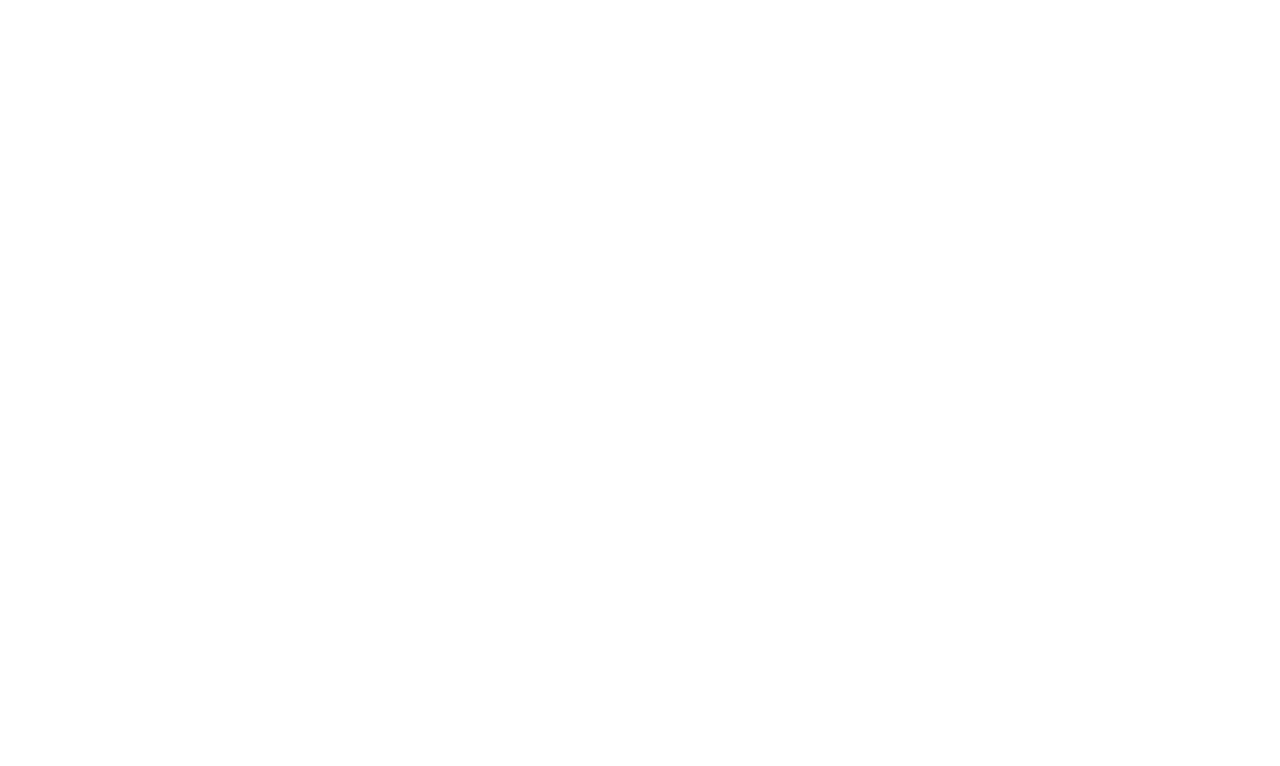
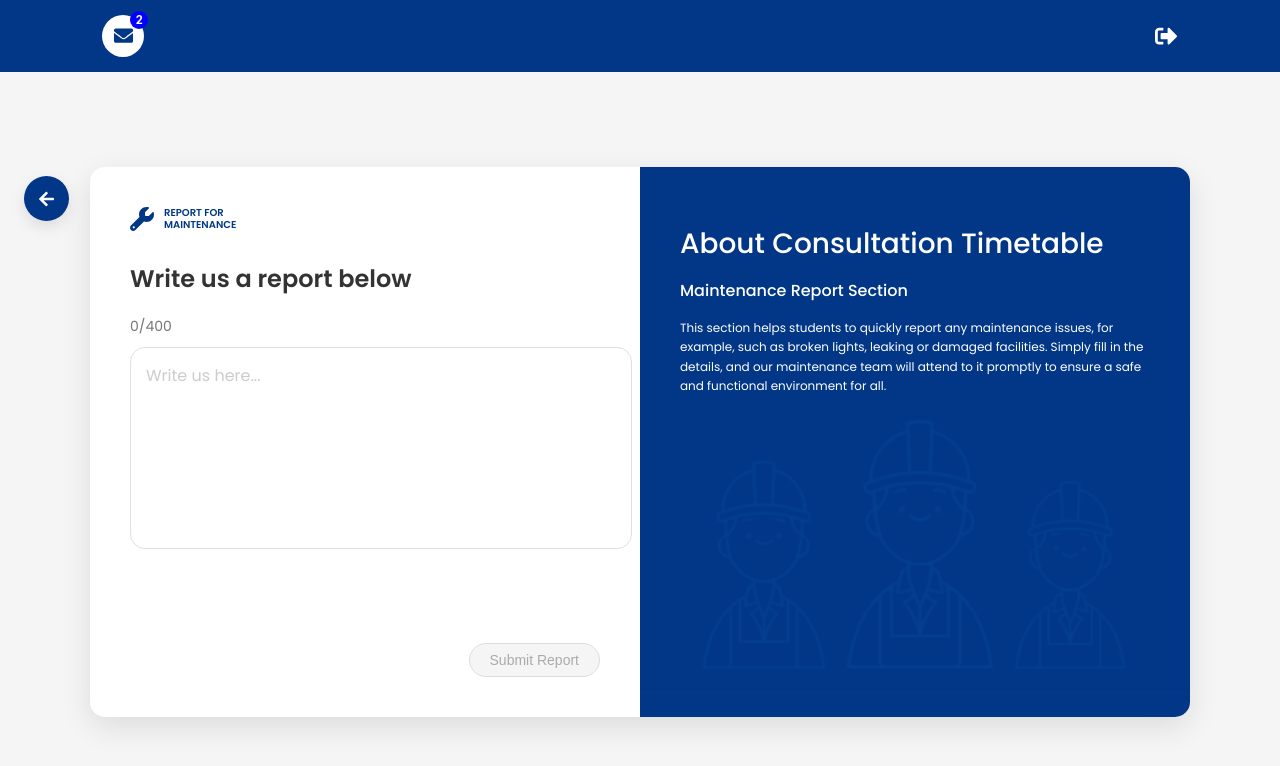
Before and after one commit to KISMETtakk/sfg-assignment-1, a React (Create React App) app: page /maintain-lecture in a window 1280 px wide. Before the commit this address had no page. Shown: the top 766 px of the page. Built offline with nearby package versions, Linux system fonts and the light colour scheme.

Commit message:
Lecture maintance done

```diff
--- a/src/App.js
+++ b/src/App.js
@@ -13,6 +13,7 @@
 import ConsultWithLecture from "./components/student-login/ConsultWithLecture";
 import ViewTimetable from "./components/student-login/ViewTimetable";
 import MaintainStudent from "./components/student-login/MaintainStudent";
+import MaintainLecture from "./components/lecture-login/MaintainLecture";
 import "./App.css";
 
 function Home() {
@@ -44,6 +45,7 @@
           <Route path = "/consult-with-lecture" element={<ConsultWithLecture/>}/>
           <Route path = "/view-timetable" element={<ViewTimetable/>}/>
           <Route path = "/maintain-student" element={<MaintainStudent/>}/>
+          <Route path = "/maintain-lecture" element={<MaintainLecture/>}/>
         </Routes>
       </AnimatePresence>
     </Router>
--- a/src/components/lecture-login/LectureLogged.css
+++ b/src/components/lecture-login/LectureLogged.css
@@ -62,7 +62,7 @@
 }
 
 .lecture-flip-card-front {
-  background: #191769;
+  background: #013786;
   color: white;
 }
 
--- a/src/components/lecture-login/LectureLogged.js
+++ b/src/components/lecture-login/LectureLogged.js
@@ -32,7 +32,7 @@
             </div>
           </Link>
 
-          <Link to="/view-timetable" className="lecture-flip-card-link">
+          <Link to="/maintain-lecture" className="lecture-flip-card-link">
             <div className={`lecture-flip-card ${pageReady ? 'lecture-fade-slide-up lecture-delay-2' : ''}`}>
               <div className="lecture-flip-card-inner">
                 <div className="lecture-flip-card-front">
--- a/src/components/lecture-login/LectureNavigationBar.css
+++ b/src/components/lecture-login/LectureNavigationBar.css
@@ -3,7 +3,7 @@
     align-items: center;
     justify-content: space-between;
     padding: 0.75rem 2rem;
-    background: #191769;
+    background: #013786;
     color: white;
     position: relative;
     z-index: 1000;
@@ -48,7 +48,7 @@
     width: 42px;
     height: 42px;
     background: #ffffff;
-    color: #191769;
+    color: #013786;
     border-radius: 50%;
     display: grid;
     place-items: center;
--- a/src/components/lecture-login/LectureNavigationBar.js
+++ b/src/components/lecture-login/LectureNavigationBar.js
@@ -1,6 +1,6 @@
 import React, { useState, useEffect, useRef } from 'react';
-import { FaComments, FaCalendarAlt, FaTools, FaEnvelope, FaUser, FaCheckCircle, FaSignOutAlt, FaChevronDown } from 'react-icons/fa';
-import { Link } from 'react-router-dom';
+import { FaEnvelope, FaUser, FaCheckCircle, FaSignOutAlt, FaChevronDown } from 'react-icons/fa';
+import { useNavigate } from 'react-router-dom'; // Added useNavigate
 import './LectureNavigationBar.css';
 
 const StudentNavigationBar = () => {
@@ -9,6 +9,7 @@
   const [expandMessage2, setExpandMessage2] = useState(false);
   const [showWelcome, setShowWelcome] = useState(true);
   const notificationsRef = useRef(null);
+  const navigate = useNavigate(); // Initialize navigate
 
   const handleOutsideClick = (e) => {
     if (notificationsRef.current && !notificationsRef.current.contains(e.target)) {
@@ -31,6 +32,10 @@
     }, 3000);
     return () => clearInterval(toggleWelcome);
   }, []);
+
+  const handleGoHome = () => {
+    navigate('/');
+  };
 
   return (
     <nav className="lecture-student-nav lecture-modern-nav">
@@ -73,7 +78,7 @@
         )}
       </div>
 
-      <div className="lecture-logout-wrapper">
+      <div className="lecture-logout-wrapper" onClick={handleGoHome} style={{ cursor: 'pointer' }}>
         {showWelcome ? (
           <span className="lecture-welcome-message">Welcome Back Tshiamo</span>
         ) : (
--- /dev/null
+++ b/src/components/lecture-login/MaintainLecture.css
@@ -0,0 +1,261 @@
+@import url("https://fonts.googleapis.com/css2?family=Poppins:wght@300;400;500;600;700&display=swap");
+
+.lecture-main-maintenance-container {
+  display: flex;
+  justify-content: center;
+  align-items: center;
+  height: calc(100vh - 100px);
+  font-family: "Poppins", sans-serif;
+  background-color: #f5f5f5;
+  padding: 20px;
+  opacity: 0;
+  transform: translateY(20px);
+  transition: opacity 0.8s ease, transform 0.8s ease;
+}
+
+.lecture-main-maintenance-loaded {
+  opacity: 1;
+  transform: translateY(0);
+}
+
+.lecture-main-maintenance-card {
+  display: flex;
+  width: 100%;
+  max-width: 1100px;
+  min-height: 550px;
+  border-radius: 15px;
+  overflow: hidden;
+  box-shadow: 0 10px 30px rgba(0, 0, 0, 0.1);
+  background-color: white;
+  animation: lecture-main-fade-in 0.8s ease forwards;
+}
+
+@keyframes lecture-main-fade-in {
+  0% {
+    opacity: 0;
+    transform: translateY(20px);
+  }
+  100% {
+    opacity: 1;
+    transform: translateY(0);
+  }
+}
+
+.lecture-main-left-section {
+  flex: 1;
+  padding: 40px;
+  position: relative;
+  animation: lecture-main-slide-in-left 0.8s ease forwards;
+  animation-delay: 0.2s;
+  opacity: 0;
+}
+
+@keyframes lecture-main-slide-in-left {
+  0% {
+    opacity: 0;
+    transform: translateX(-20px);
+  }
+  100% {
+    opacity: 1;
+    transform: translateX(0);
+  }
+}
+
+.lecture-main-right-section {
+  flex: 1;
+  background-color: #013786;
+  color: white;
+  padding: 40px;
+  position: relative;
+  overflow: hidden;
+  animation: lecture-main-slide-in-right 0.8s ease forwards;
+  animation-delay: 0.4s;
+  opacity: 0;
+}
+
+@keyframes lecture-main-slide-in-right {
+  0% {
+    opacity: 0;
+    transform: translateX(20px);
+  }
+  100% {
+    opacity: 1;
+    transform: translateX(0);
+  }
+}
+
+.lecture-main-icon-container {
+  display: flex;
+  align-items: center;
+  margin-bottom: 30px;
+  animation: lecture-main-pop 0.5s ease forwards;
+  animation-delay: 0.6s;
+  opacity: 0;
+}
+
+@keyframes lecture-main-pop {
+  0% {
+    opacity: 0;
+    transform: scale(0.8);
+  }
+  70% {
+    transform: scale(1.1);
+  }
+  100% {
+    opacity: 1;
+    transform: scale(1);
+  }
+}
+
+.lecture-main-icon {
+  color: #013786;
+  font-size: 24px;
+  margin-right: 10px;
+}
+
+.lecture-main-icon-text {
+  font-size: 10px;
+  font-weight: 600;
+  color: #013786;
+  line-height: 1.2;
+}
+
+.lecture-main-title {
+  font-size: 24px;
+  font-weight: 600;
+  color: #333;
+  margin-bottom: 20px;
+  animation: lecture-main-fade-in 0.8s ease forwards;
+  animation-delay: 0.8s;
+  opacity: 0;
+}
+
+.lecture-main-counter {
+  font-size: 14px;
+  color: #777;
+  margin-bottom: 10px;
+  animation: lecture-main-fade-in 0.8s ease forwards;
+  animation-delay: 1s;
+  opacity: 0;
+}
+
+.lecture-main-textarea {
+  width: 100%;
+  height: 170px;
+  border: 1px solid #e0e0e0;
+  border-radius: 15px;
+  padding: 15px;
+  font-family: "Poppins", sans-serif;
+  font-size: 16px;
+  resize: none;
+  margin-bottom: 20px;
+  transition: border-color 0.3s ease;
+  animation: lecture-main-fade-in 0.8s ease forwards;
+  animation-delay: 1.2s;
+  opacity: 0;
+}
+
+.lecture-main-textarea:focus {
+  outline: none;
+  border-color: #013786;
+}
+
+.lecture-main-textarea::placeholder {
+  color: #ccc;
+}
+
+.lecture-main-submit-btn {
+  background-color: white;
+  color: #013786;
+  border: 1px solid #013786;
+  border-radius: 20px;
+  padding: 8px 20px;
+  font-size: 14px;
+  font-weight: 500;
+  cursor: pointer;
+  transition: all 0.3s ease;
+  position: absolute;
+  right: 40px;
+  bottom: 40px;
+  animation: lecture-main-fade-in 0.8s ease forwards;
+  animation-delay: 1.4s;
+  opacity: 0;
+}
+
+.lecture-main-submit-btn:hover {
+  background-color: #013786;
+  color: white;
+}
+
+.lecture-main-submit-btn:disabled {
+  background-color: #f5f5f5;
+  color: #aaa;
+  border-color: #ddd;
+  cursor: not-allowed;
+}
+
+.lecture-main-heading {
+  font-size: 28px;
+  font-weight: 500;
+  margin-bottom: 10px;
+  animation: lecture-main-fade-in 0.8s ease forwards;
+  animation-delay: 1s;
+  opacity: 0;
+  color: white;
+}
+
+.lecture-main-subheading {
+  font-size: 16px;
+  font-weight: 500;
+  margin-bottom: 15px;
+  animation: lecture-main-fade-in 0.8s ease forwards;
+  animation-delay: 1.2s;
+  opacity: 0;
+}
+
+.lecture-main-description {
+  font-size: 12px;
+  line-height: 1.6;
+  margin-bottom: 30px;
+  animation: lecture-main-fade-in 0.8s ease forwards;
+  animation-delay: 1.4s;
+  opacity: 0;
+}
+
+.lecture-main-illustration {
+  position: absolute;
+  bottom: 0;
+  right: 0;
+  width: 100%;
+  height: 60%;
+  background-repeat: no-repeat;
+  background-position: center;
+  background-size: contain;
+  opacity: 0.2;
+  animation: lecture-main-fade-in 1s ease forwards;
+  animation-delay: 1.6s;
+  z-index: -1;
+}
+
+@media (max-width: 768px) {
+  .lecture-main-maintenance-card {
+    flex-direction: column;
+  }
+
+  .lecture-main-left-section,
+  .lecture-main-right-section {
+    padding: 30px;
+  }
+
+  .lecture-main-submit-btn {
+    position: relative;
+    right: auto;
+    bottom: auto;
+    display: block;
+    margin-left: auto;
+  }
+
+  .lecture-main-illustration {
+    height: 40%;
+  }
+}
--- /dev/null
+++ b/src/components/lecture-login/MaintainLecture.js
@@ -0,0 +1,105 @@
+import React, { useState, useEffect } from 'react';
+import './MaintainLecture.css';
+import { FontAwesomeIcon } from '@fortawesome/react-fontawesome';
+import { faWrench } from '@fortawesome/free-solid-svg-icons';
+import StudentNavigationBar from '../lecture-login/LectureNavigationBar';
+import { FaArrowLeft } from "react-icons/fa";
+import ReportImg from "../assets/images/Report2.PNG";
+
+const MaintainLecture = () => {
+  const [loading, setLoading] = useState(true);
+  const [report, setReport] = useState('');
+  const [isLoaded, setIsLoaded] = useState(false);
+
+  const handleBack = () => {
+    window.history.back(); // or use navigate() if preferred
+  };
+
+  useEffect(() => {
+    setIsLoaded(true);
+  }, []);
+
+  const handleReportChange = (e) => {
+    if (e.target.value.length <= 400) {
+      setReport(e.target.value);
+    }
+  };
+
+  const handleSubmit = (e) => {
+    e.preventDefault();
+    console.log('Report submitted:', report);
+    alert('Report submitted successfully!');
+    setReport('');
+  };
+
+  useEffect(() => {
+    const timer = setTimeout(() => setLoading(false), 1500);
+    return () => clearTimeout(timer);
+  }, []);
+
+  if (loading) {
+    return (
+      <div className="loader-container">
+        <div className="spinner-l"></div>
+        <p>Loading...</p>
+      </div>
+    );
+  }
+
+  return (
+    <>
+      <StudentNavigationBar />
+      <div className={`lecture-main-maintenance-container ${isLoaded ? 'lecture-main-maintenance-loaded' : ''}`}>
+        <button className="student-login-back-button-ttt" onClick={handleBack}>
+          <FaArrowLeft size={20} />
+        </button>
+
+        <div className="lecture-main-maintenance-card">
+          <div className="lecture-main-left-section">
+            <div className="lecture-main-icon-container">
+              <FontAwesomeIcon icon={faWrench} className="lecture-main-icon" />
+              <div className="lecture-main-icon-text">REPORT FOR<br />MAINTENANCE</div>
+            </div>
+
+            <h2 className="lecture-main-title">Write us a report below</h2>
+            <div className="lecture-main-counter">{report.length}/400</div>
+
+            <form onSubmit={handleSubmit}>
+              <textarea
+                className="lecture-main-textarea"
+                placeholder="Write us here..."
+                value={report}
+                onChange={handleReportChange}
+              />
+
+              <button
+                type="submit"
+                className="lecture-main-submit-btn"
+                disabled={report.trim().length === 0}
+              >
+                Submit Report
+              </button>
+            </form>
+          </div>
+
+          <div className="lecture-main-right-section">
+            <h1 className="lecture-main-heading">About Consultation Timetable</h1>
+            <h3 className="lecture-main-subheading">Maintenance Report Section</h3>
+            <p className="lecture-main-description">
+              This section helps students to quickly report any maintenance issues, for
+              example, such as broken lights, leaking or damaged facilities. Simply fill in the
+              details, and our maintenance team will attend to it promptly to ensure a safe
+              and functional environment for all.
+            </p>
+            <div
+              className="lecture-main-illustration"
+              style={{ backgroundImage: `url(${ReportImg})` }}
+            ></div>
+          </div>
+        </div>
+      </div>
+    </>
+  );
+};
+
+export default MaintainLecture;
--- a/src/components/student-login/StudentNavigationBar.js
+++ b/src/components/student-login/StudentNavigationBar.js
@@ -1,6 +1,6 @@
 import React, { useState, useEffect, useRef } from 'react';
-import { FaComments, FaCalendarAlt, FaTools, FaEnvelope, FaUser, FaCheckCircle, FaSignOutAlt, FaChevronDown } from 'react-icons/fa';
-import { Link } from 'react-router-dom';
+import { FaEnvelope, FaUser, FaCheckCircle, FaSignOutAlt, FaChevronDown } from 'react-icons/fa';
+import { useNavigate } from 'react-router-dom'; // Added useNavigate
 import './StudentNavigationBar.css';
 
 const StudentNavigationBar = () => {
@@ -9,6 +9,7 @@
   const [expandMessage2, setExpandMessage2] = useState(false);
   const [showWelcome, setShowWelcome] = useState(true);
   const notificationsRef = useRef(null);
+  const navigate = useNavigate(); // Initialize navigate
 
   const handleOutsideClick = (e) => {
     if (notificationsRef.current && !notificationsRef.current.contains(e.target)) {
@@ -31,6 +32,10 @@
     }, 3000);
     return () => clearInterval(toggleWelcome);
   }, []);
+
+  const handleGoHome = () => {
+    navigate('/');
+  };
 
   return (
     <nav className="student-nav modern-nav">
@@ -73,9 +78,7 @@
         )}
       </div>
 
-
-
-      <div className="logout-wrapper">
+      <div className="logout-wrapper" onClick={handleGoHome} style={{ cursor: 'pointer' }}>
         {showWelcome ? (
           <span className="welcome-message">Welcome Back Tshiamo</span>
         ) : (
--- a/src/components/student-login/ViewTimetable.css
+++ b/src/components/student-login/ViewTimetable.css
@@ -333,3 +333,38 @@
   transform: rotate(180deg);
   box-shadow: 0 8px 25px rgba(0, 0, 0, 0.15);
 }
+
+.student-login-back-button-ttt
+{
+  position: absolute;
+  top: 1.5rem;
+  left: 1.5rem;
+  background-color: #013786;
+  color: white;
+  border: none;
+  border-radius: 50%;
+  width: 45px;
+  height: 45px;
+  display: flex;
+  justify-content: center;
+  align-items: center;
+  cursor: pointer;
+  font-size: 1.4rem;
+  transition: background-color 0.3s ease, transform 0.3s ease, box-shadow 0.3s ease;
+  box-shadow: 0 6px 15px rgba(0, 0, 0, 0.1);
+}
+
+.student-login-back-button-ttt {
+  margin-top: 10vh;
+  padding: 10px 15px;
+  font-size: 16px;
+  cursor: pointer;
+  display: flex;
+  align-items: center;
+}
+
+.student-login-back-button-ttt:hover {
+  background-color: #005ce6;
+  transform: rotate(180deg);
+  box-shadow: 0 8px 25px rgba(0, 0, 0, 0.15);
+}
```
Also changed, not shown: src/components/student-login/ConsultWithLecture.css (+9 -0 lines), src/components/assets/images/Report2.PNG (added).
